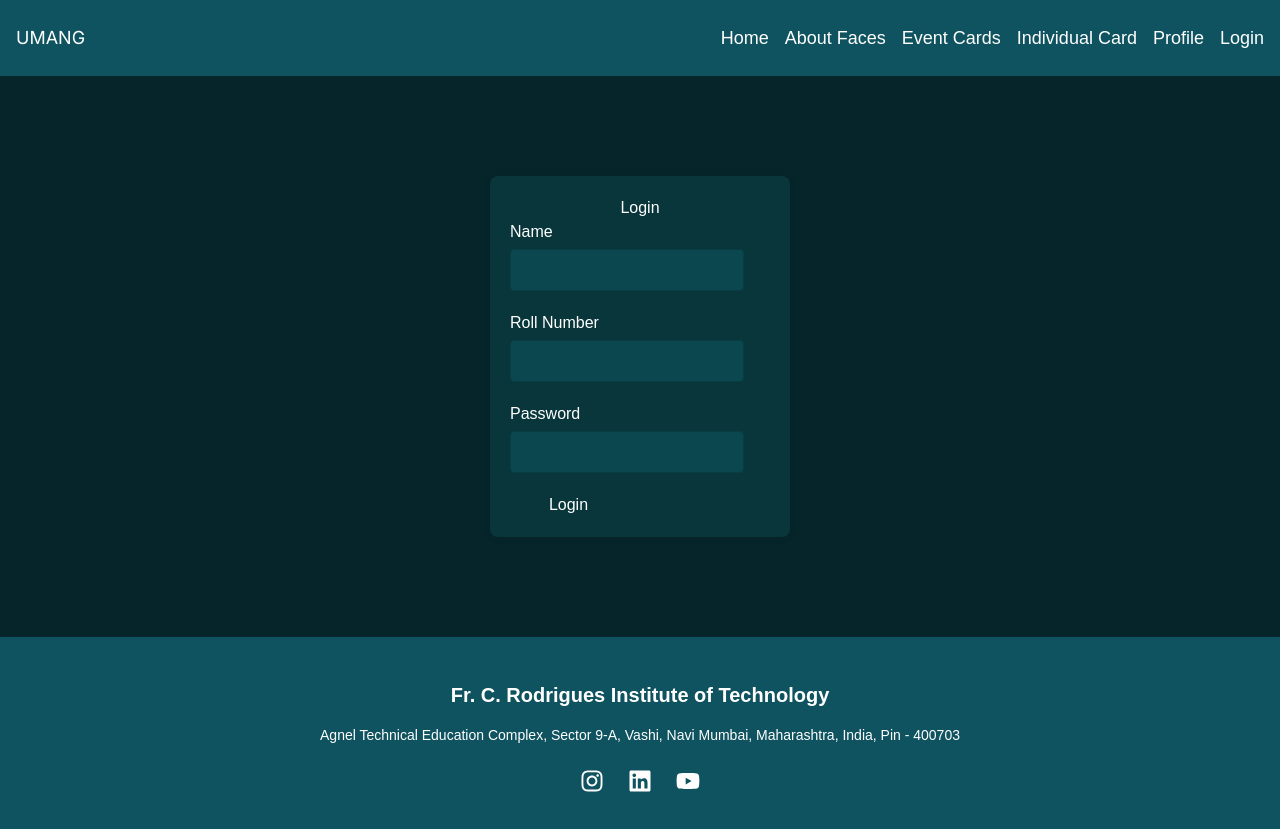
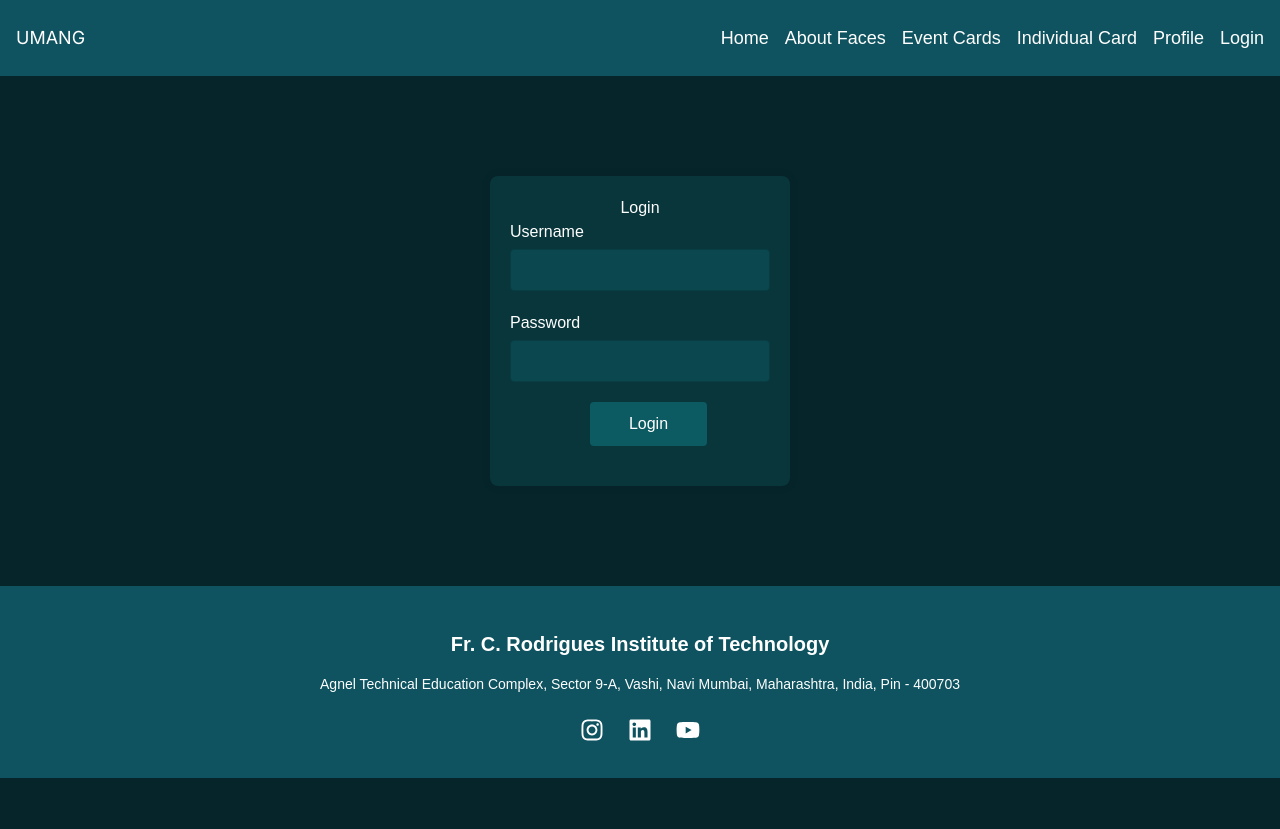
Before and after one commit to sojith29034/FACES2024-frontend, a React (Vite) app: page /login in a window 1280 px wide. After the commit the page ends 800 px from the top, so only its background shows below. Built offline with nearby package versions, Linux system fonts and the light colour scheme.

Commit message:
updated login page

```diff
--- a/src/pages/login/Login.jsx
+++ b/src/pages/login/Login.jsx
@@ -19,7 +19,7 @@ function Login() {
       <h2>Login</h2>
       <form onSubmit={handleSubmit}>
         <div className="form-group">
-          <label>Name</label>
+          <label>Username</label>
           <input
             type="text"
             value={name}
@@ -27,15 +27,7 @@ function Login() {
             required
           />
         </div>
-        <div className="form-group">
-          <label>Roll Number</label>
-          <input
-            type="text"
-            value={rollNumber}
-            onChange={(e) => setRollNumber(e.target.value)}
-            required
-          />
-        </div>
+
         <div className="form-group">
           <label>Password</label>
           <input
@@ -45,7 +37,7 @@ function Login() {
             required
           />
         </div>
-        <button type="submit">Login</button>
+        <button className='Sbutton' type="submit">Login</button>
       </form>
     </div>
   );
--- a/src/pages/login/login.css
+++ b/src/pages/login/login.css
@@ -31,7 +31,7 @@ body {
   }
 
   .form-group input {
-    width: 90%;
+    width: 100%;
     padding: 8px;
     border: 1px solid #093D44;
     border-radius: 4px;
@@ -44,20 +44,21 @@ body {
     border-color: #0B5058;
   }
 
-  button {
+  .Sbutton {
     width: 45%;
     padding: 10px;
     background-color: #0C5A62;
     border: none;
     border-radius: 4px;
-    color: #FFFFFF;
+    color:  #ffffff;
     cursor: pointer;
     font-size: 16px;
     margin: 20px 80px;
     display: flex;
     place-content: center;
+    justify-content: center; /* Center content inside the button */
   }
-
+/*
   button:hover {
     background-color: #0D636C;
-  }
+  } */
```
